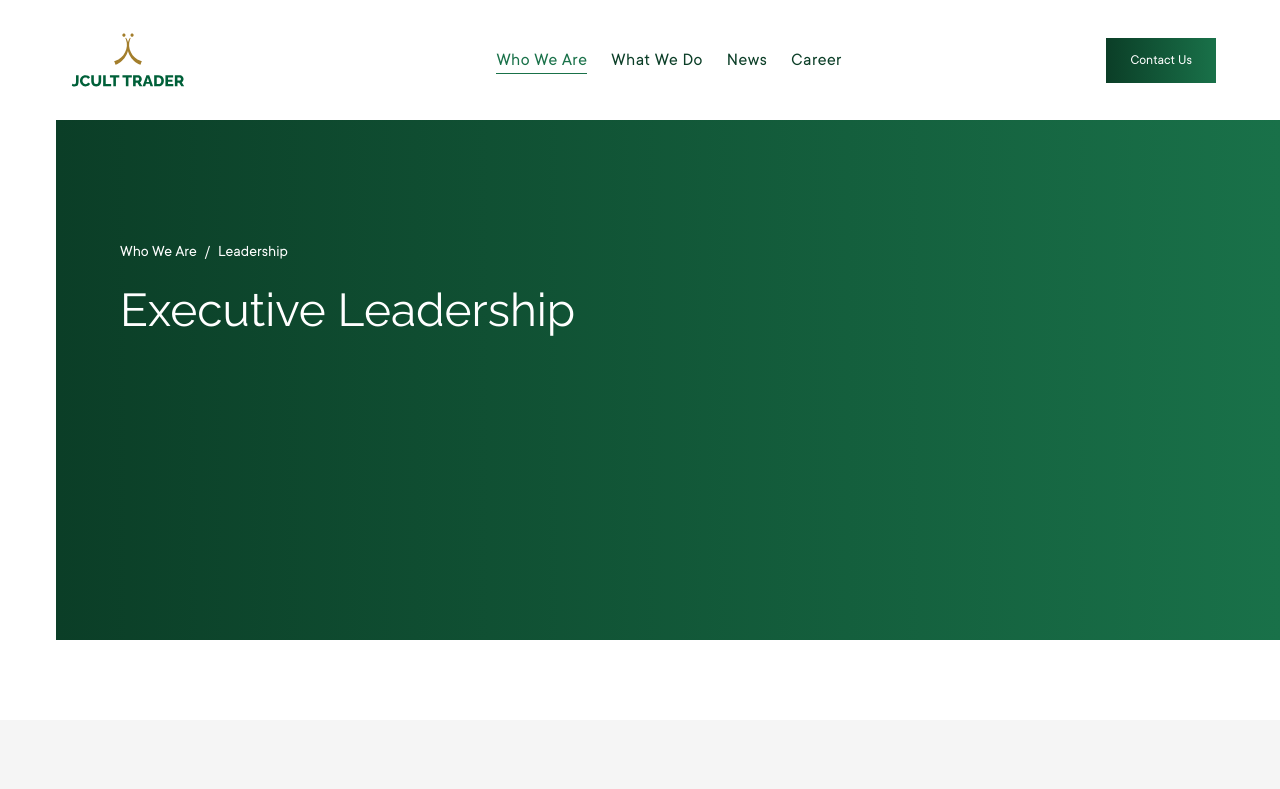
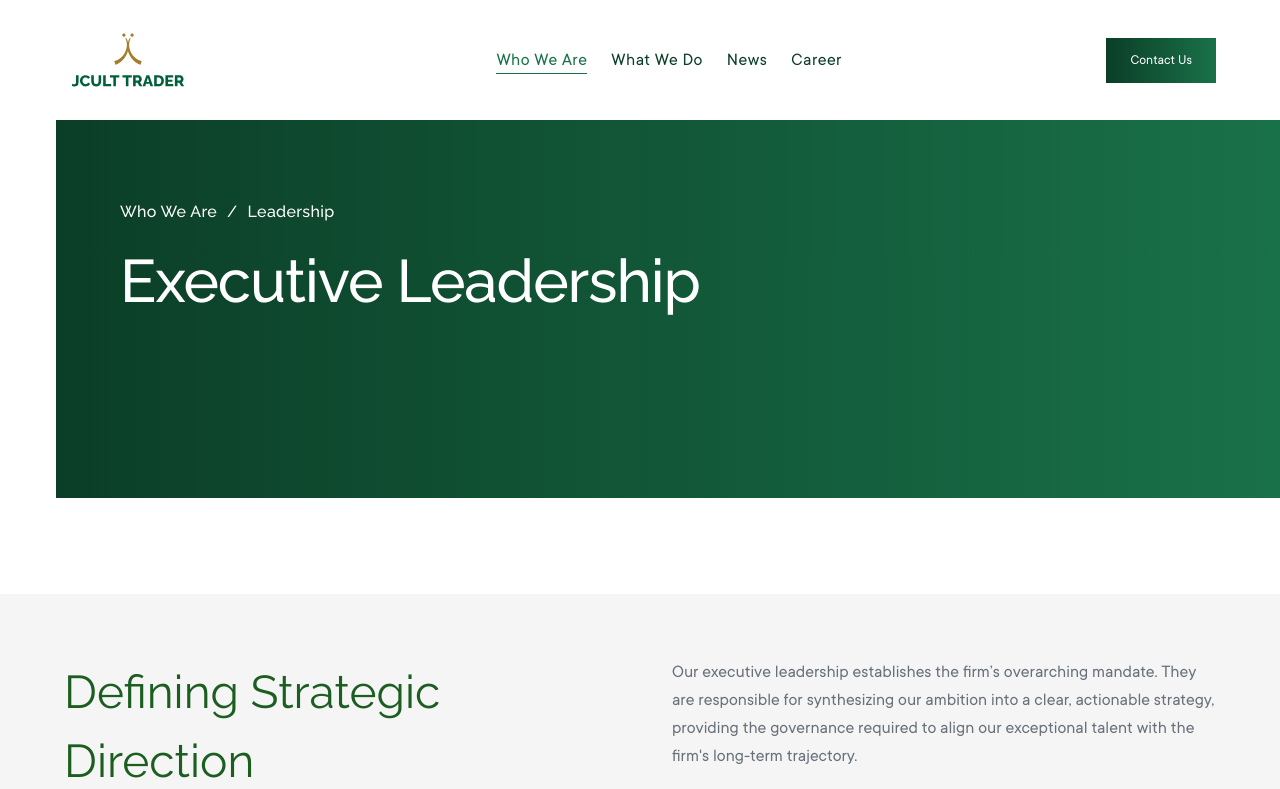
Before and after one commit to CodeWhiz-101/Jcult, a Next.js app: page /who-we-are/executive-leadership in a window 1280 px wide. Shown: the top 789 px of the page. Built offline with nearby package versions, Linux system fonts and the light colour scheme.

Commit message:
chore: force vercel rebuild

```diff
--- a/src/app/news/page.tsx
+++ b/src/app/news/page.tsx
@@ -22,21 +22,36 @@ export default function News() {
     <div className="min-h-screen bg-main">
       <main className="pt-20">
 
-        {/* Hero Section */}
-      <section className="relative overflow-visible mb-8 md:mb-16">
+        {/* ================= HERO ================= */}
+<section className="relative overflow-visible mb-16 md:mb-24">
   <div className="bg-primary ml-7 md:ml-10 lg:ml-12 xl:ml-14">
     <div className="container-responsive">
-      <div className="flex items-start pt-24 md:pt-32 lg:pt-40 pb-48 md:pb-52 lg:pb-56">
 
+      {/* ⛔ GREEN BOX — SAME AS OTHER PAGES */}
+      <div className="pt-22 md:pt-26 lg:pt-30 pb-38 md:pb-42 lg:pb-46">
 
-
-        <h1 className="font-brand text-section-title text-white">
+        {/* TITLE ONLY (NO BREADCRUMB ON THIS PAGE) */}
+        <h1
+          style={{
+            fontFamily: 'Raleway, sans-serif',
+            fontWeight: 500,
+            fontSize: '60px',
+            lineHeight: '1.1',
+            letterSpacing: '-0.018em',
+            maxWidth: '860px',
+            color: '#ffffff',
+            WebkitFontSmoothing: 'antialiased',
+            MozOsxFontSmoothing: 'grayscale',
+          }}
+        >
           News
         </h1>
+
       </div>
     </div>
   </div>
 </section>
+
 
 
         {/* Latest Updates */}
--- a/src/app/what-we-do/asset-management/page.tsx
+++ b/src/app/what-we-do/asset-management/page.tsx
@@ -14,43 +14,46 @@ export default function Commodities() {
       <main className="pt-20">
 
          {/* ================= HERO ================= */}
-        <section className="relative overflow-visible mb-8 md:mb-16">
+               <section className="relative overflow-visible mb-16 md:mb-24">
                  <div className="bg-primary ml-7 md:ml-10 lg:ml-12 xl:ml-14">
                    <div className="container-responsive">
-              <div
-  className="
-    min-h-[60vh]
-    md:min-h-[70vh]
-    flex
-    flex-col
-    items-start
-    pt-36          /* 👈 more breathing room on mobile */
-    sm:pt-32
-    md:pt-36
-    lg:pt-40
-  "
->
+
+                     {/* ⛔ GREEN BOX — DO NOT TOUCH */}
+                     <div className="pt-22 md:pt-26 lg:pt-30 pb-38 md:pb-42 lg:pb-46">
 
 
-                {/* Breadcrumb */}
+                       {/* BREADCRUMB */}
+                       <div style={{ marginBottom: '24px' }}>
                          <PageBreadcrumb
                            items={[
                              { label: 'What We Do', href: '/what-we-do' },
-                    { label: 'Asset Management', href: '/what-we-do/asset-management' },
+                             { label: 'Asset Management', href: '/what-we-do/Asset Management' },
                            ]}
                          />
+                       </div>
 
-                {/* Title */}
-                <FadeLeft>
-                  <h1 className="font-brand text-section-title text-white">
+                       {/* TITLE */}
+                       <h1
+                         style={{
+                           fontFamily: 'Raleway, sans-serif',
+                           fontWeight: 500,
+                           fontSize: '60px',          // ⬅ slightly bigger
+                           lineHeight: '1.1',         // ⬅ tighter
+                           letterSpacing: '-0.018em',
+                           maxWidth: '860px',
+                           color: '#ffffff',
+                           WebkitFontSmoothing: 'antialiased',
+                           MozOsxFontSmoothing: 'grayscale',
+                         }}
+                       >
                          Asset Management
                        </h1>
-                </FadeLeft>
 
                      </div>
                    </div>
                  </div>
                </section>
+
 
         {/* ================= OVERVIEW ================= */}
         <section className="py-6 md:py-8 lg:py-16 bg-tertiary">
--- a/src/app/who-we-are/executive-leadership/page.tsx
+++ b/src/app/who-we-are/executive-leadership/page.tsx
@@ -19,44 +19,45 @@ export default function LeadershipTeam() {
       <main className="pt-20">
 
         {/* ================= HERO ================= */}
-        <section className="relative overflow-visible mb-12 md:mb-20">
-          <FadeUp>
+       {/* ================= HERO ================= */}
+       <section className="relative overflow-visible mb-16 md:mb-24">
          <div className="bg-primary ml-7 md:ml-10 lg:ml-12 xl:ml-14">
            <div className="container-responsive">
-               <div
-  className="
-    min-h-[60vh]
-    md:min-h-[70vh]
-    flex
-    flex-col
-    items-start
-    pt-36          /* 👈 more breathing room on mobile */
-    sm:pt-32
-    md:pt-36
-    lg:pt-40
-  "
->
+
+             {/* ⛔ GREEN BOX — DO NOT TOUCH */}
+             <div className="pt-22 md:pt-26 lg:pt-30 pb-38 md:pb-42 lg:pb-46">
 
 
-                  {/* Breadcrumb */}
+               {/* BREADCRUMB */}
+               <div style={{ marginBottom: '24px' }}>
                  <PageBreadcrumb
                    items={[
                      { label: 'Who We Are', href: '/who-we-are' },
-                      { label: 'Leadership', href: '/who-we-are/leadership' },
+                     { label: 'Leadership', href: '/who-we-are/Executive Leadership' },
                    ]}
                  />
+               </div>
 
-                  {/* Title */}
-                  <FadeLeft>
-                    <h1 className="font-brand text-section-title text-white">
+               {/* TITLE */}
+               <h1
+                 style={{
+                   fontFamily: 'Raleway, sans-serif',
+                   fontWeight: 500,
+                   fontSize: '60px',          // ⬅ slightly bigger
+                   lineHeight: '1.1',         // ⬅ tighter
+                   letterSpacing: '-0.018em',
+                   maxWidth: '860px',
+                   color: '#ffffff',
+                   WebkitFontSmoothing: 'antialiased',
+                   MozOsxFontSmoothing: 'grayscale',
+                 }}
+               >
                  Executive Leadership
                </h1>
-                  </FadeLeft>
 
              </div>
            </div>
          </div>
-          </FadeUp>
        </section>
 
         {/* ================= OVERVIEW ================= */}
--- a/src/app/who-we-are/our-global-base/page.tsx
+++ b/src/app/who-we-are/our-global-base/page.tsx
@@ -30,45 +30,46 @@ export default function OfficeLocations() {
       <main className="pt-20">
 
    {/* ================= HERO ================= */}
-        <section className="relative overflow-visible mb-12 md:mb-20">
-          <FadeUp>
+<section className="relative overflow-visible mb-16 md:mb-24">
   <div className="bg-primary ml-7 md:ml-10 lg:ml-12 xl:ml-14">
     <div className="container-responsive">
-                <div
-  className="
-    min-h-[60vh]
-    md:min-h-[70vh]
-    flex
-    flex-col
-    items-start
-    pt-36          /* 👈 more breathing room on mobile */
-    sm:pt-32
-    md:pt-36
-    lg:pt-40
-  "
->
 
+      {/* ⛔ GREEN BOX — DO NOT TOUCH */}
+      <div className="pt-22 md:pt-26 lg:pt-30 pb-38 md:pb-42 lg:pb-46">
 
-                  {/* Breadcrumb */}
+        {/* BREADCRUMB */}
+        <div style={{ marginBottom: '24px' }}>
           <PageBreadcrumb
             items={[
               { label: 'Who We Are', href: '/who-we-are' },
               { label: 'Our Global Base', href: '/who-we-are/our-global-base' },
             ]}
           />
+        </div>
 
-                  {/* Title */}
-                  <FadeLeft>
-                    <h1 className="font-brand text-section-title text-white">
+        {/* TITLE */}
+        <h1
+          style={{
+            fontFamily: 'Raleway, sans-serif',
+            fontWeight: 500,
+            fontSize: '60px',          // ⬅ slightly bigger
+            lineHeight: '1.1',         // ⬅ tighter
+            letterSpacing: '-0.018em',
+            maxWidth: '860px',
+            color: '#ffffff',
+            WebkitFontSmoothing: 'antialiased',
+            MozOsxFontSmoothing: 'grayscale',
+          }}
+        >
           Our Global Base
         </h1>
-                  </FadeLeft>
 
       </div>
     </div>
   </div>
-          </FadeUp>
 </section>
+
+
 
         {/* ================= OVERVIEW ================= */}
         <section className="bg-tertiary py-8 md:py-16 -mt-12 md:-mt-20 lg:-mt-28">
--- a/src/components/ui/PageBreadcrumb.tsx
+++ b/src/components/ui/PageBreadcrumb.tsx
@@ -8,45 +8,47 @@ interface PageBreadcrumbProps {
 
 export default function PageBreadcrumb({ items }: PageBreadcrumbProps) {
   return (
-    <div className="mb-3">
-      <div className="flex items-center gap-2 breadcrumb-text text-white">
+    <nav
+      style={{
+        fontFamily: 'Raleway, sans-serif',
+        fontSize: '16px',          // ⬅ bigger
+        fontWeight: 500,           // ⬅ medium
+        letterSpacing: '0.02em',   // ⬅ slightly tighter
+        WebkitFontSmoothing: 'antialiased',
+        MozOsxFontSmoothing: 'grayscale',
+      }}
+      className="flex items-center text-white"
+    >
       {items.map((item, i) => (
-          <span key={i} className="flex items-center gap-2">
+        <span key={i} className="flex items-center">
 
           {item.href ? (
             <Link
               href={item.href}
-                className="relative group text-white"
+              className="relative group text-white no-underline"
             >
               {item.label}
 
-                {/* underline animation */}
+              {/* underline */}
               <span
                 className="
-                    absolute
-                    left-0
-                    -bottom-[2px]
-                    h-[1px]
-                    w-0
+                  absolute left-0 -bottom-[2px]
+                  h-[1px] w-0
                   bg-white
-                    transition-all
-                    duration-300
+                  transition-all duration-300
                   group-hover:w-full
                 "
               />
             </Link>
           ) : (
-              <span className="text-white">
-                {item.label}
-              </span>
+            <span>{item.label}</span>
           )}
 
           {i < items.length - 1 && (
-              <span className="text-white">/</span>
+            <span className="mx-[10px] text-white">/</span>
           )}
         </span>
       ))}
-      </div>
-    </div>
+    </nav>
   );
 }
```
Also changed, not shown: src/app/career/open-opportunities/page.tsx (+24 -11 lines), src/app/news/featured-in/page.tsx (+21 -18 lines), 1 other file (tests, documents, lock files or other folders). Lines whose indentation alone changed are shown as unchanged.
